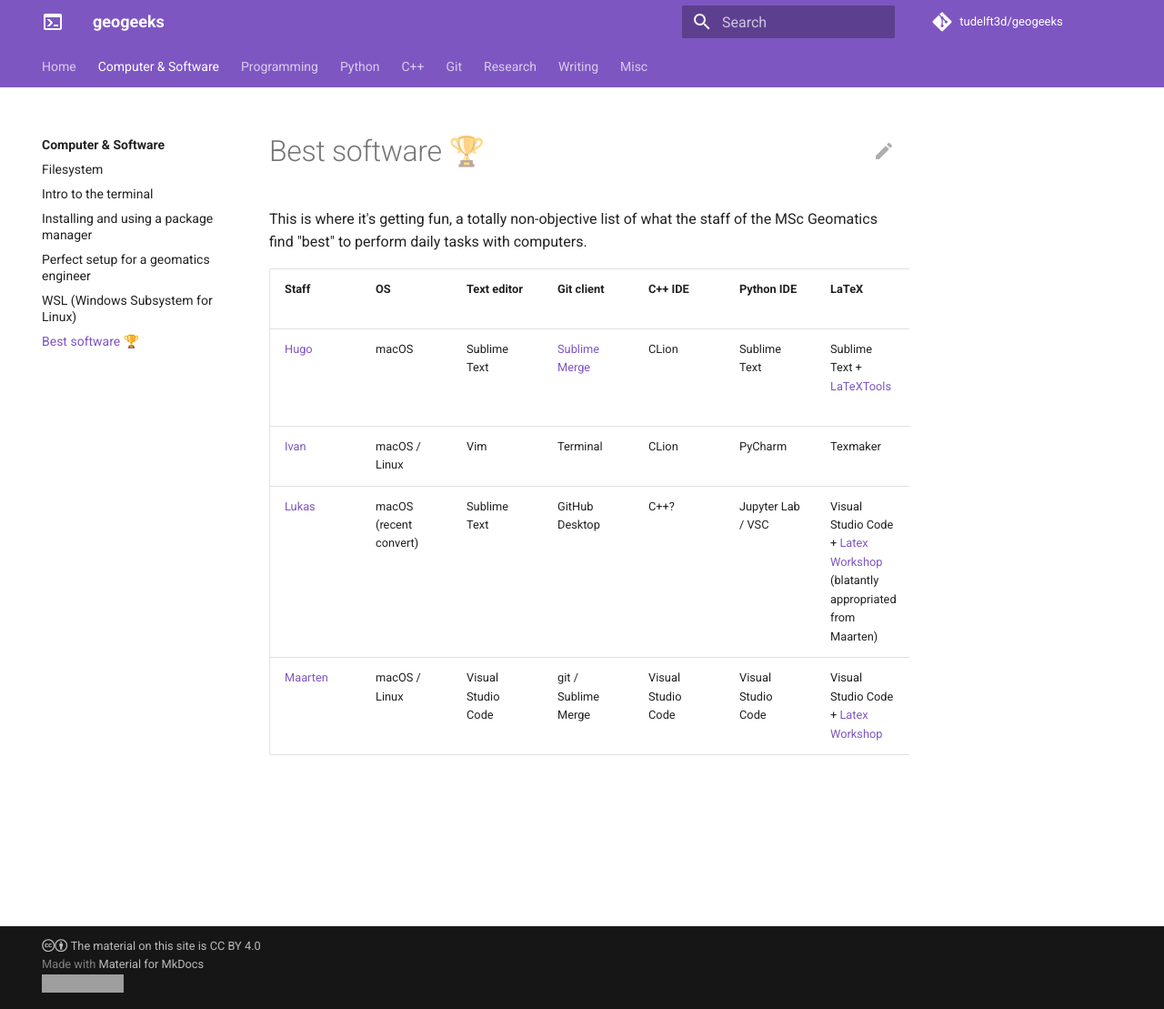
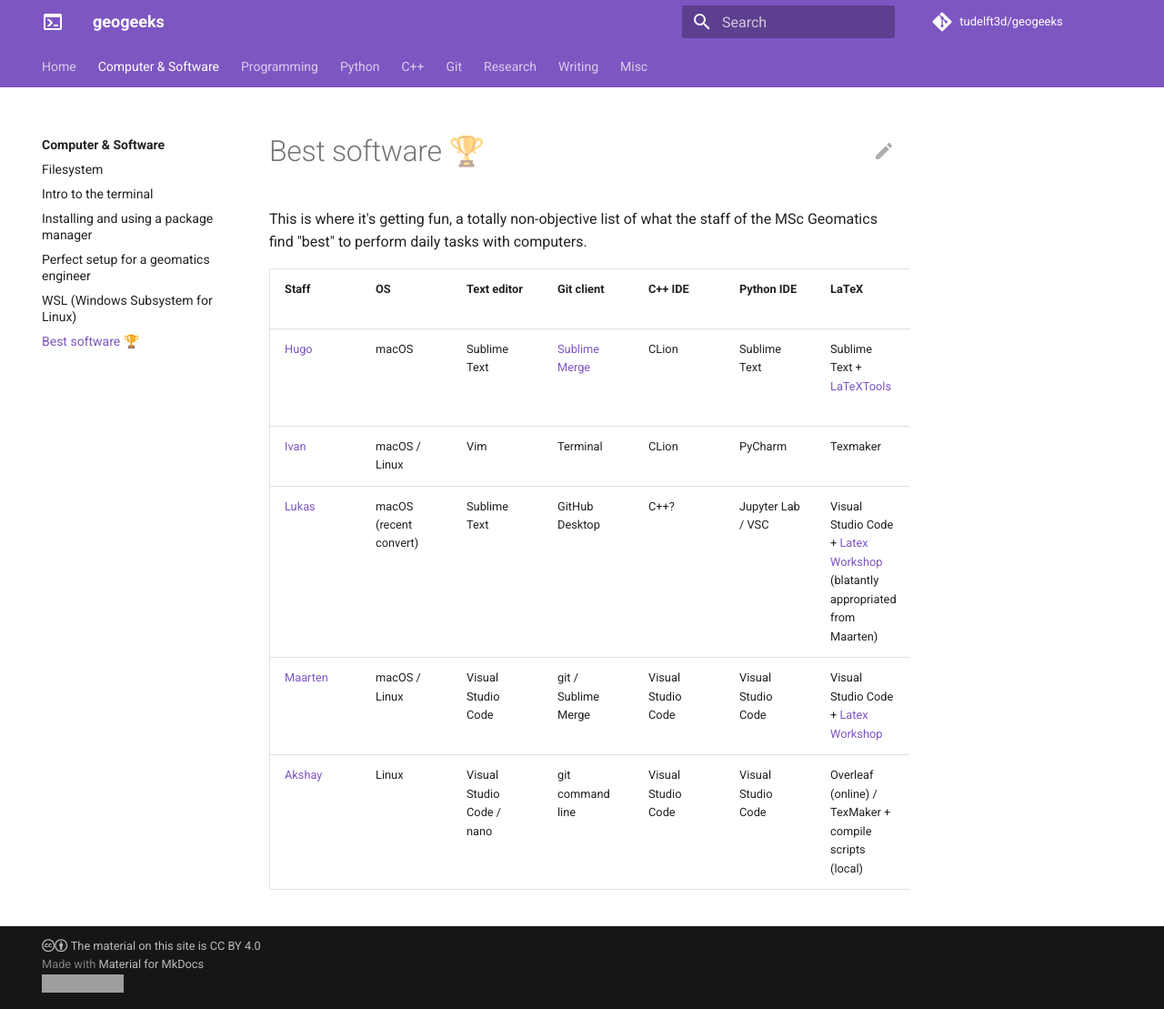
Before and after one commit to tudelft3d/geogeeks, an MkDocs documentation site: the page built from docs/computer/bestsoftware.md, in a window 1280 px wide and 1109 px high. Shown: the whole window at 91% size. Built offline with MkDocs 1.6.1 and Material for MkDocs 9.7.7, drawn with Linux system fonts in a browser that asks for light colours; comment, search, counter and statistics services are not loaded; grey boxes are pictures that could not be loaded.

Commit message:
Update bestsoftware.md

```diff
--- a/docs/computer/bestsoftware.md
+++ b/docs/computer/bestsoftware.md
@@ -10,3 +10,4 @@
 | [Ivan](https://3d.bk.tudelft.nl/ipaden) | macOS / Linux | Vim | Terminal | CLion | PyCharm | Texmaker | Mendeley
 | [Lukas](https://3d.bk.tudelft.nl/lbeuster/) | macOS (recent convert) | Sublime Text | GitHub Desktop | C++? | Jupyter Lab / VSC | Visual Studio Code + [Latex Workshop](https://marketplace.visualstudio.com/items?itemName=James-Yu.latex-workshop) (blatantly appropriated from Maarten)| [Papers](https://www.papersapp.com/) |
 | [Maarten](https://evetion.nl) | macOS / Linux | Visual Studio Code | git / Sublime Merge | Visual Studio Code | Visual Studio Code | Visual Studio Code + [Latex Workshop](https://marketplace.visualstudio.com/items?itemName=James-Yu.latex-workshop) | Zotero |
+| [Akshay](https://3d.bk.tudelft.nl/apatil/) | Linux | Visual Studio Code / nano | git command line | Visual Studio Code | Visual Studio Code | Overleaf (online) / TexMaker + compile scripts (local) | Mendeley |
```
